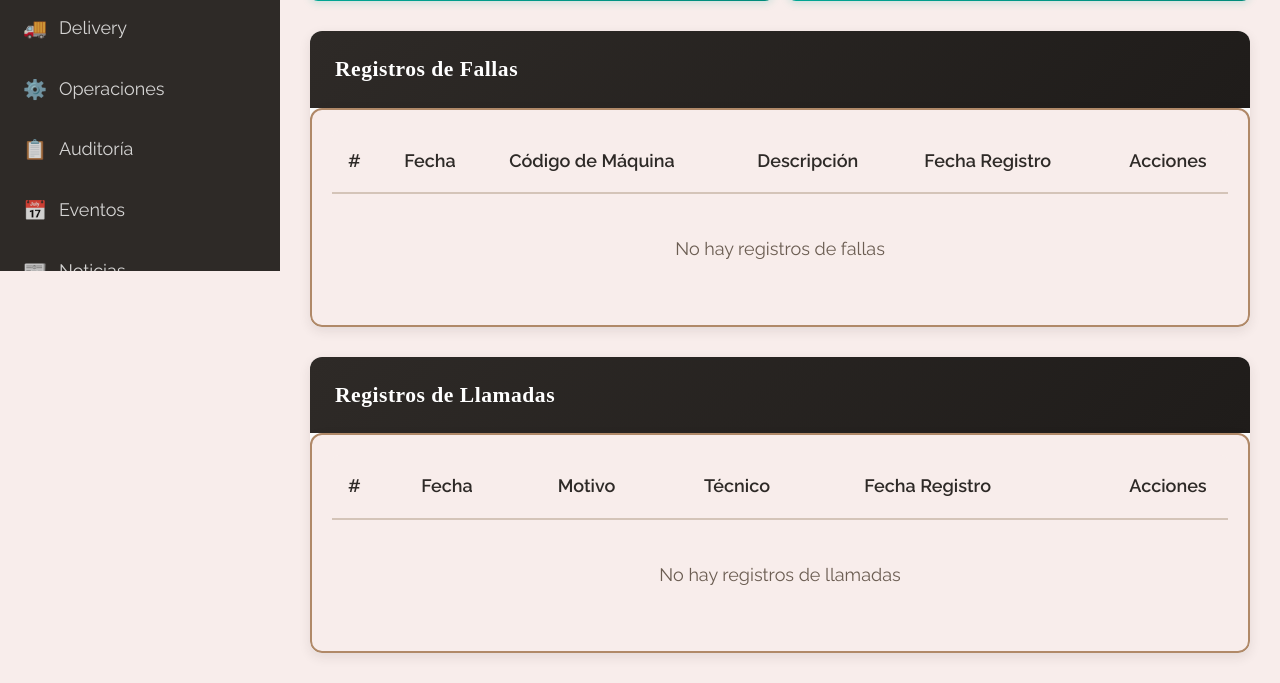
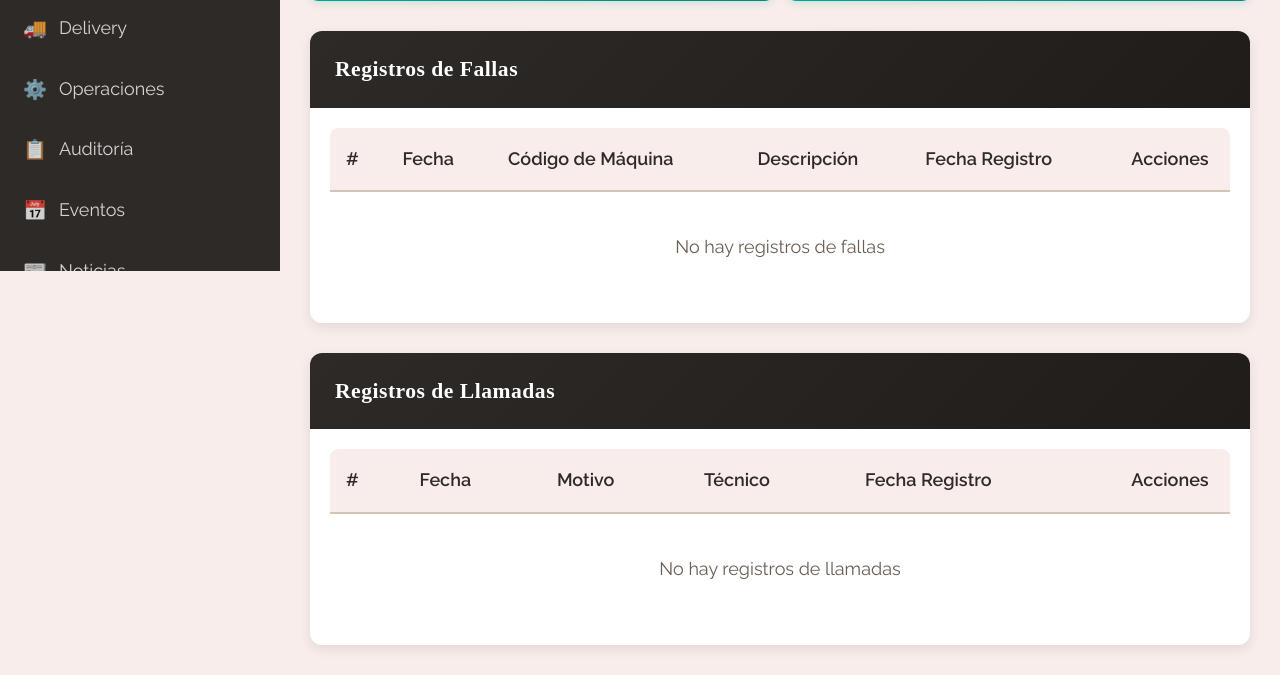
Before and after one commit to al-de-alberto/Cadmium, a Django app: template templates/core/operaciones.html in a window 1280 px wide. Shown: the part 529-1212 px from the top of the page. Run offline with Django 4.2, Linux system fonts and the light colour scheme; the template is opened without the code that fills it, so the values that code supplies are empty; some web fonts are replaced.

Commit message:
Fix: Eliminar border-radius superior de table-container en operaciones para evitar espacio en blanco

```diff
--- a/templates/core/operaciones.html
+++ b/templates/core/operaciones.html
@@ -428,9 +428,13 @@
     font-weight: 600;
 }
 
-.table-container {
+.table-section .table-container {
     padding: 20px;
     overflow-x: auto;
+    border-radius: 0 0 12px 12px !important;
+    background: transparent !important;
+    border: none !important;
+    box-shadow: none !important;
 }
 
 .badge {
```
